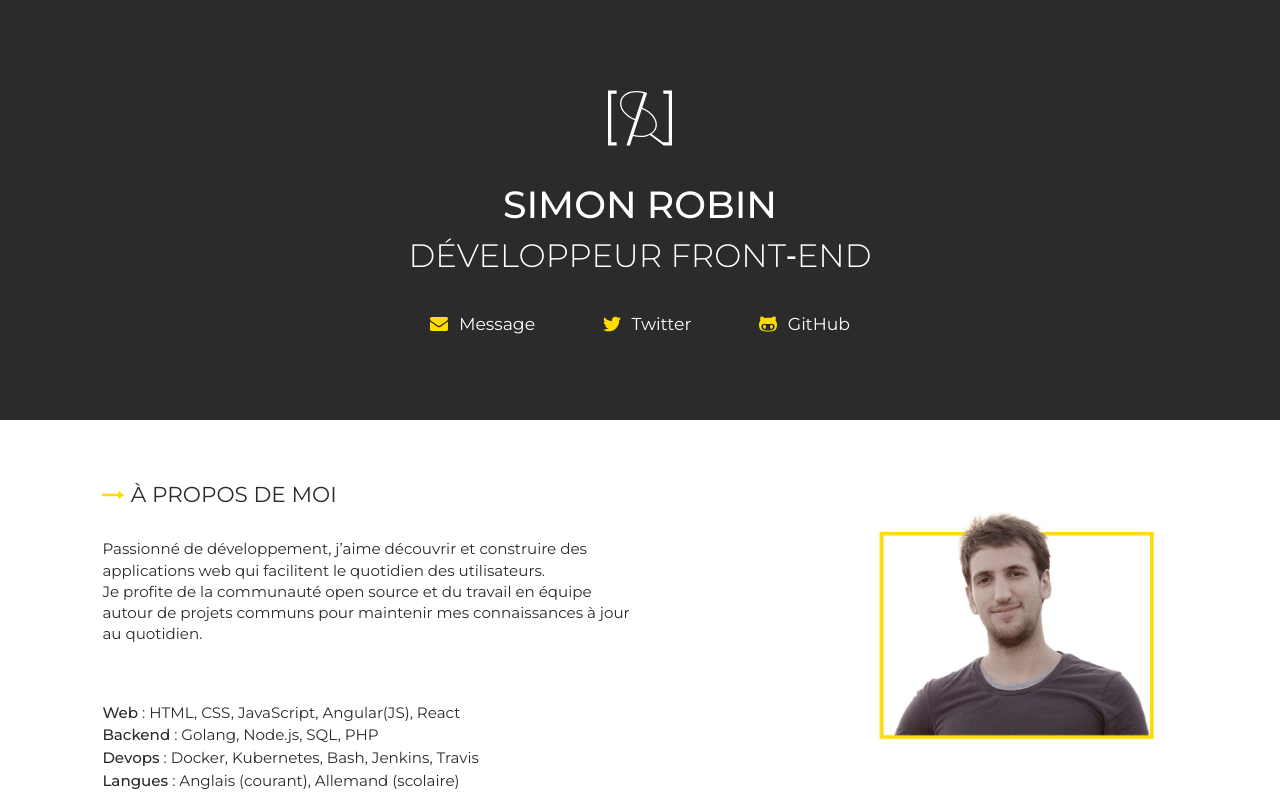
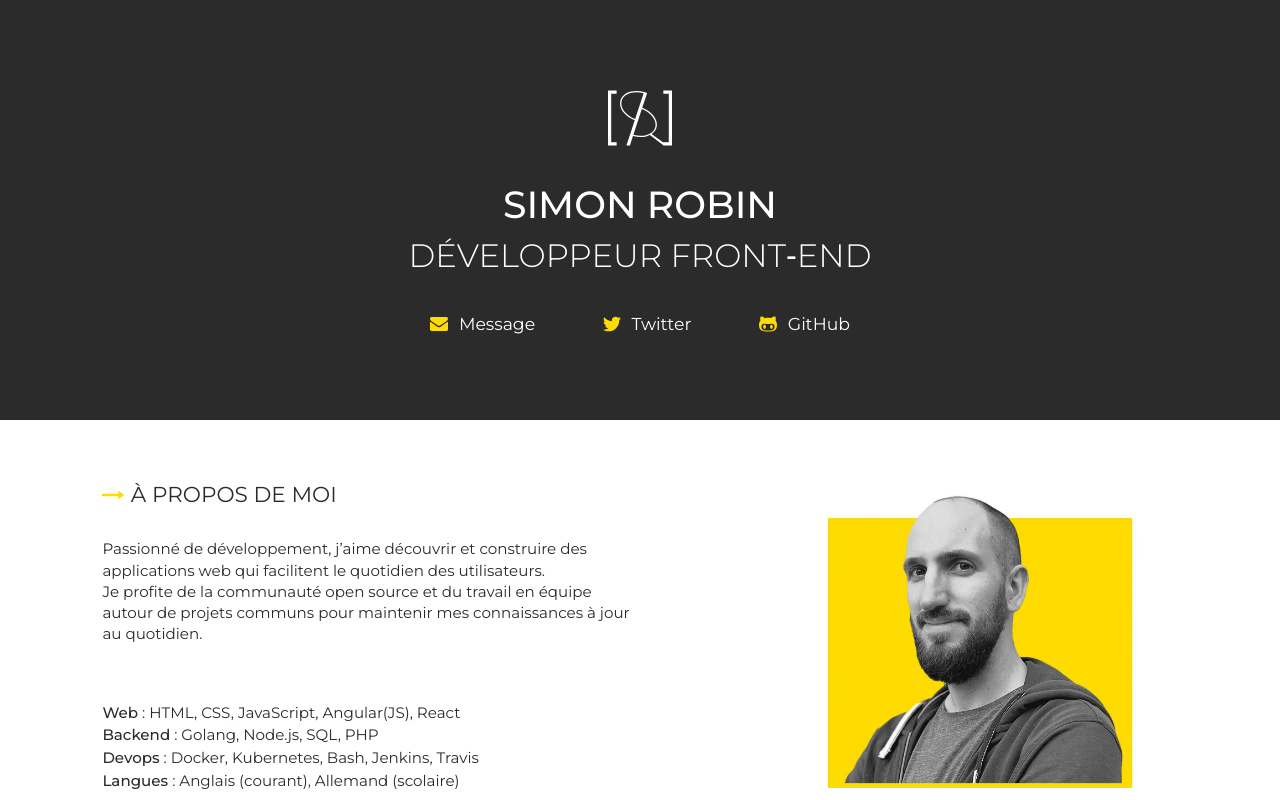
Before and after one commit to simrobin/simrobin.fr, a Next.js app: page / in a window 1280 px wide. Shown: the top 800 px of the page. Built offline with nearby package versions, Linux system fonts and the light colour scheme.

Commit message:
feat(index): update profile picture

```diff
--- a/src/styles/index.scss
+++ b/src/styles/index.scss
@@ -106,30 +106,14 @@ header {
 @media (min-width: $laptop-min-width) {
   .about-section {
     & > .section-wrapper {
-      background-image: url('/images/profile.jpg');
+      background-image: url('/images/profile.webp');
       background-position: right center;
       background-repeat: no-repeat;
-      background-size: 50%;
+      background-size: contain;
 
       & > * {
         width: 50%;
       }
-    }
-  }
-}
-
-@media (min-width: $desktop-min-width) {
-  .about-section {
-    & > .section-wrapper {
-      background-size: 40%;
-    }
-  }
-}
-
-@media (min-width: 1150px) {
-  .about-section {
-    & > .section-wrapper {
-      background-size: 30%;
     }
   }
 }
```
Also changed, not shown: public/images/profile.jpg (deleted), public/images/profile.webp (added).
